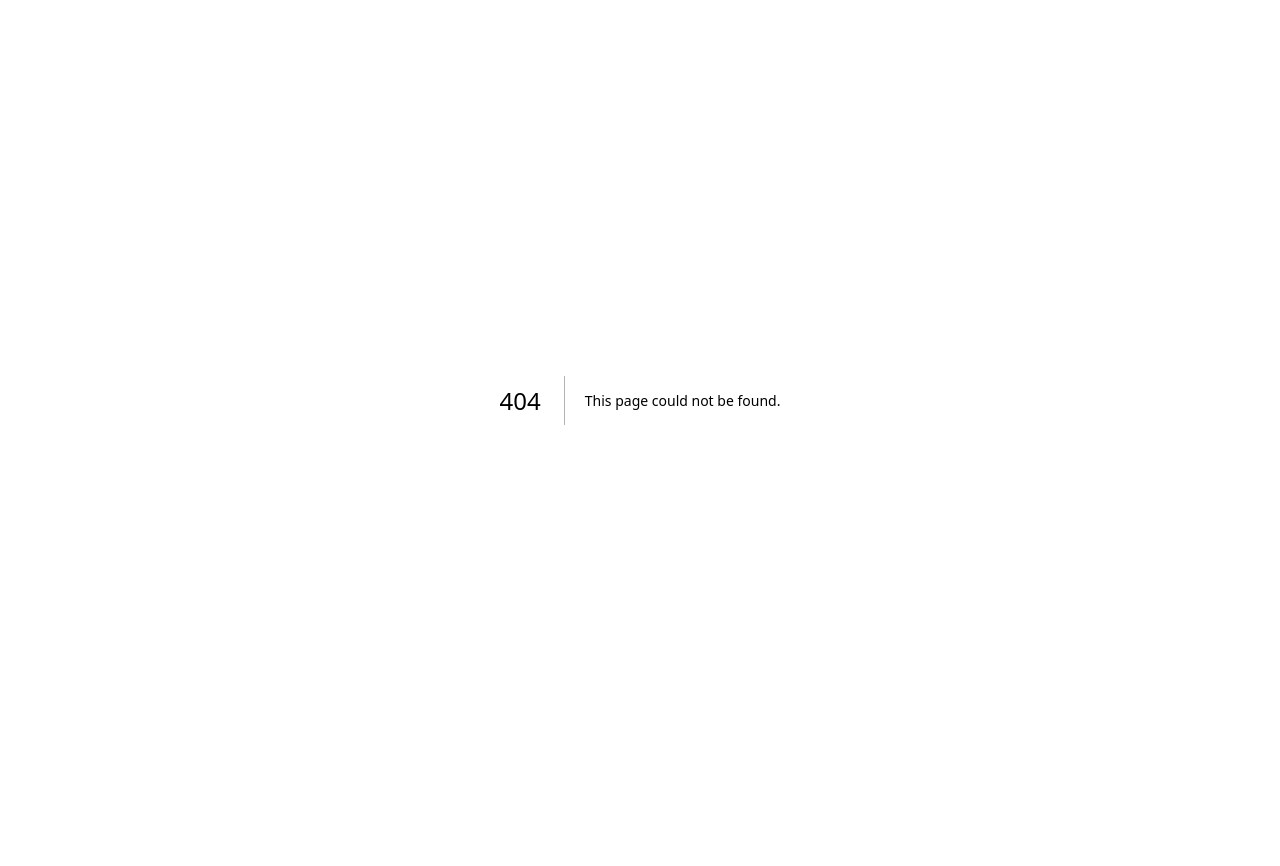
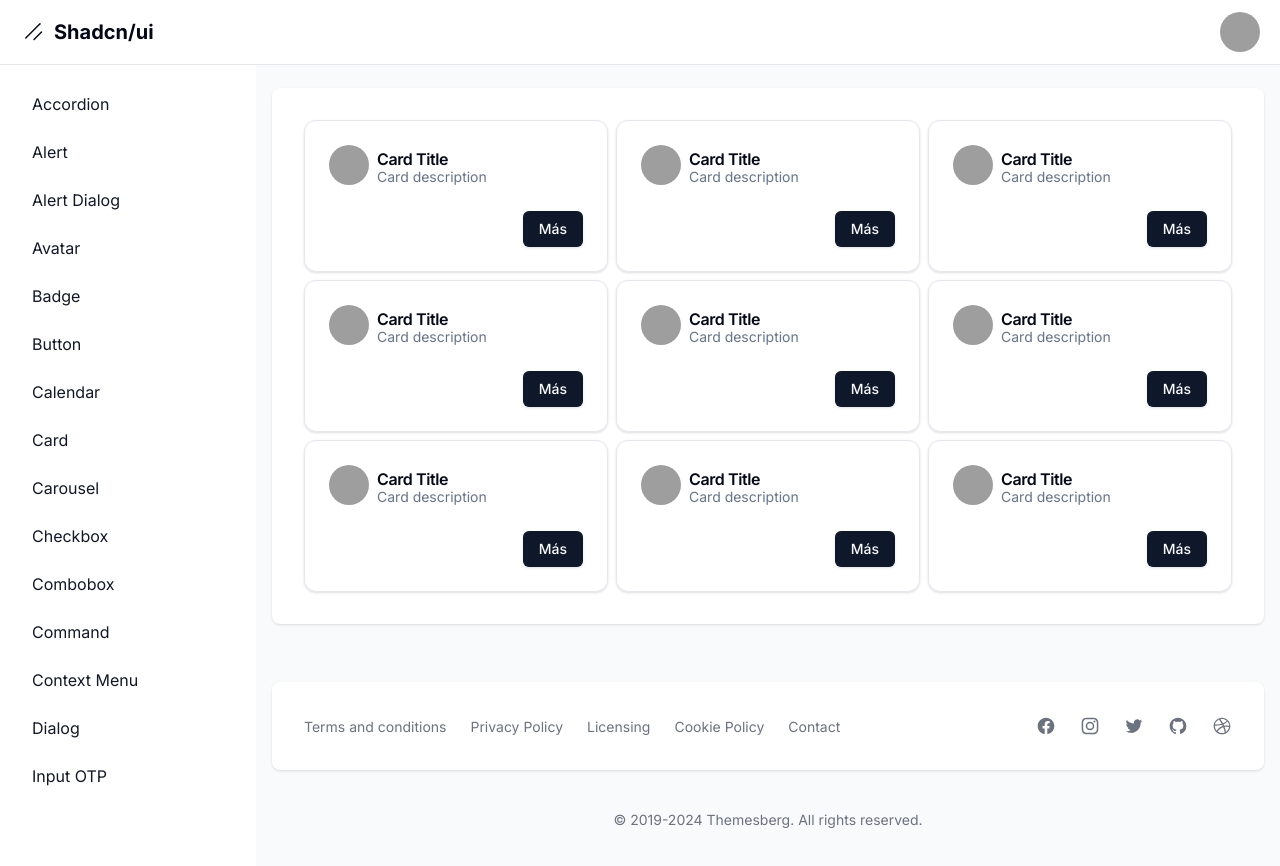
Before and after one commit to Starklord17/Shadcn-Dashboard, a Next.js app: page /dashboard/skeleton in a window 1280 px wide. Before the commit this address had no page. Shown: the top 866 px of the page. Before the commit the page ends 800 px from the top, so only its background shows below. Built offline with nearby package versions, Linux system fonts and the light colour scheme; grey boxes are pictures that could not be loaded.

Commit message:
:zap: Skeleton

```diff
--- a/next.config.mjs
+++ b/next.config.mjs
@@ -1,4 +1,13 @@
 /** @type {import('next').NextConfig} */
-const nextConfig = {};
+const nextConfig = {
+  images: {
+    remotePatterns: [
+      {
+        protocol: 'https',
+        hostname: 'github.com',
+      }
+    ]
+  }
+};
 
 export default nextConfig;
--- a/src/app/dashboard/layout.tsx
+++ b/src/app/dashboard/layout.tsx
@@ -23,6 +23,7 @@ const links = [
   { name: "input OTP", href: "input-otp" },
   { name: "progress", href: "progress" },
   { name: "sheet", href: "sheet" },
+  { name: "skeleton", href: "skeleton" },
 ].sort((a, b) => a.name.localeCompare(b.name));
 
 export default function DashboardLayout({
--- /dev/null
+++ b/src/app/dashboard/skeleton/loading.tsx
@@ -0,0 +1,27 @@
+import { Card, CardHeader, CardFooter } from "@/components/ui/card";
+import { Skeleton } from "@/components/ui/skeleton";
+
+export default function Loading() {
+  const data = "123456789".split("");
+
+  return (
+    <div className="grid grid-cols-1 sm:grid-cols-3 gap-2">
+      {data.map((item) => (
+        <Card key={item}>
+          <CardHeader className="flex-row">
+            <Skeleton className="rounded-full mr-2 w-10 h-10" />
+
+            <div className="flex-col flex-grow">
+              <Skeleton className="h-4 w-1/2 mb-2" />
+              <Skeleton className="h-3 w-full" />
+            </div>
+          </CardHeader>
+
+          <CardFooter className="flex justify-end">
+            <Skeleton className="h-8 w-20" />
+          </CardFooter>
+        </Card>
+      ))}
+    </div>
+  );
+}
--- /dev/null
+++ b/src/app/dashboard/skeleton/page.tsx
@@ -0,0 +1,46 @@
+import { Button } from "@/components/ui/button";
+import {
+  Card,
+  CardDescription,
+  CardFooter,
+  CardHeader,
+  CardTitle,
+} from "@/components/ui/card";
+import Image from "next/image";
+
+const getData = async () => {
+  await new Promise((resolve) => setTimeout(resolve, 3000));
+
+  return "123456789".split(""); // ['1', '2', '3', '4', '5', '6', '7', '8', '9']
+};
+
+export default async function Page() {
+  const data = await getData();
+
+  return (
+    <div className="grid grid-cols-1 sm:grid-cols-3 gap-2">
+      {data.map((item) => (
+        <Card key={item}>
+          <CardHeader className="flex-row">
+            <Image
+              src="https://github.com/shadcn.png"
+              alt="Shadcn"
+              width={40}
+              height={40}
+              className="rounded-full mr-2 w-10 h-10"
+            />
+
+            <div>
+              <CardTitle>Card Title</CardTitle>
+              <CardDescription>Card description</CardDescription>
+            </div>
+          </CardHeader>
+
+          <CardFooter className="flex justify-end">
+            <Button>Más</Button>
+          </CardFooter>
+        </Card>
+      ))}
+    </div>
+  );
+}
--- /dev/null
+++ b/src/components/ui/skeleton.tsx
@@ -0,0 +1,15 @@
+import { cn } from "@/lib/utils"
+
+function Skeleton({
+  className,
+  ...props
+}: React.HTMLAttributes<HTMLDivElement>) {
+  return (
+    <div
+      className={cn("animate-pulse rounded-md bg-primary/10", className)}
+      {...props}
+    />
+  )
+}
+
+export { Skeleton }
```
Also changed, not shown: 1 other file (tests, documents, lock files or other folders).
